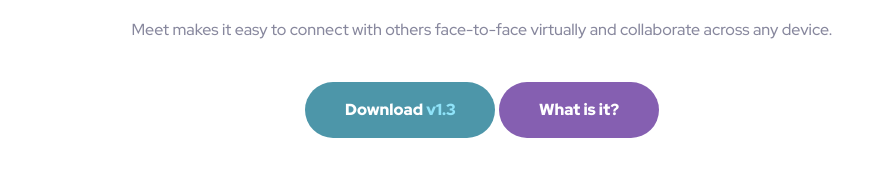
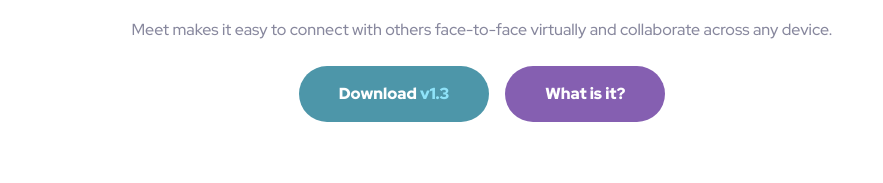
Before and after one commit to Michael-Andreas/Meet-landing-page, a plain HTML site: page index.html in a window 1280 px wide. Shown: the part 541-724 px from the top of the page, without its empty margins (158-1041 px from the left). Drawn offline with Linux system fonts and the light colour scheme.

Commit message:
fixed button alignment in hero section and made it responsive

```diff
--- a/index.html
+++ b/index.html
@@ -30,9 +30,10 @@
         Meet makes it easy to connect with others face-to-face virtually and
         collaborate across any device.
       </p>
-
-      <button>Download <span>v1.3</span></button>
-      <button>What is it?</button>
+      <div class="btn-container">
+        <button>Download <span>v1.3</span></button>
+        <button>What is it?</button>
+      </div>
     </header>
     <main>
       <section>
--- a/styles.css
+++ b/styles.css
@@ -134,13 +134,20 @@ header p {
   margin-block: 24px;
 }
 
+.btn-container {
+  display: flex;
+  flex-direction: column;
+  justify-content: center;
+  align-items: center;
+  margin-bottom: 32px;
+  gap: 16px;
+}
+
 header button:nth-of-type(1) span {
   color: var(--cyan-300);
 }
 
 header button:nth-of-type(2) {
-  margin-top: 16px;
-  margin-bottom: 32px;
   background-color: var(--purple-600);
 }
 
@@ -186,6 +193,10 @@ section .counter {
 }
 
 @media (min-width: 768px) {
+  .btn-container {
+    flex-direction: row;
+  }
+
   .images-container {
     grid-template-columns: repeat(4, 1fr);
   }
```
